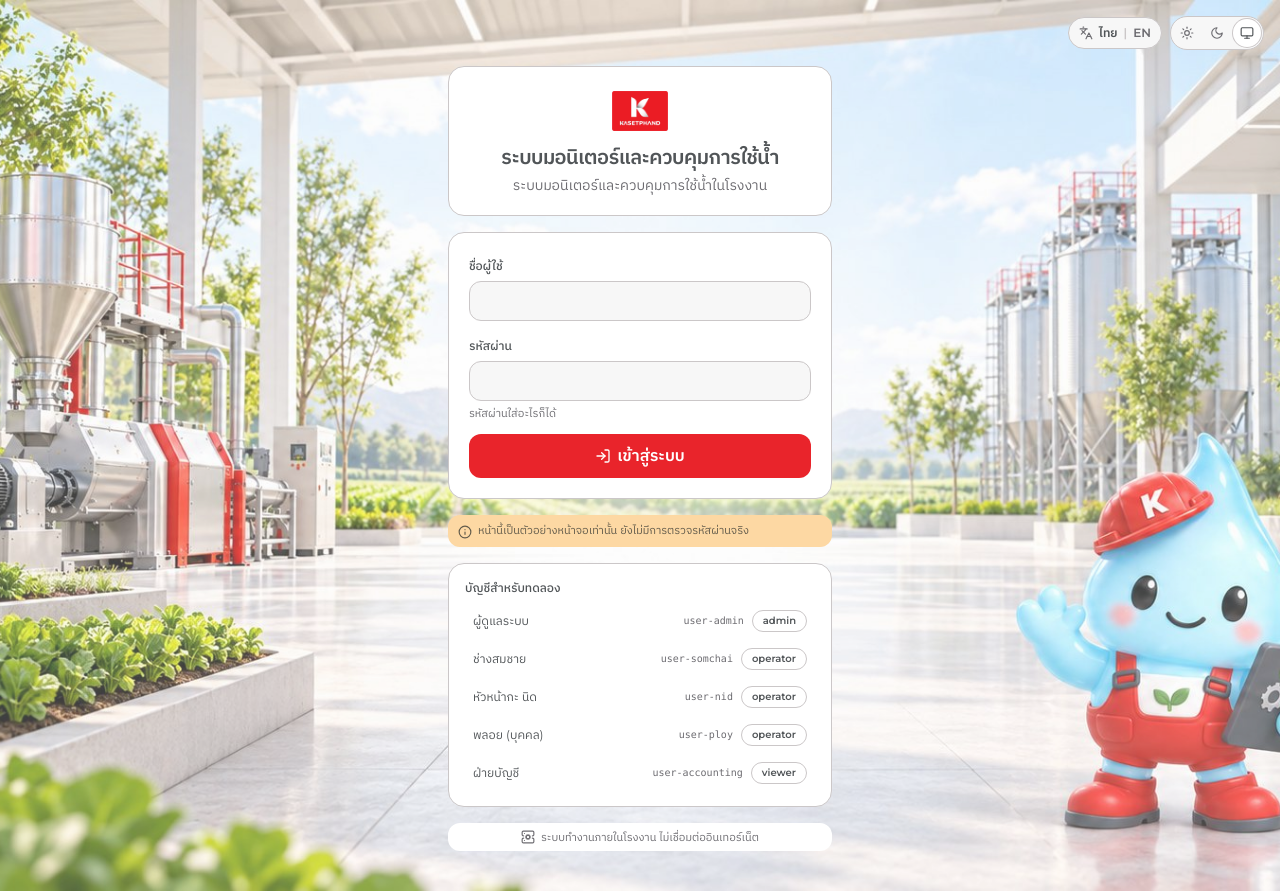
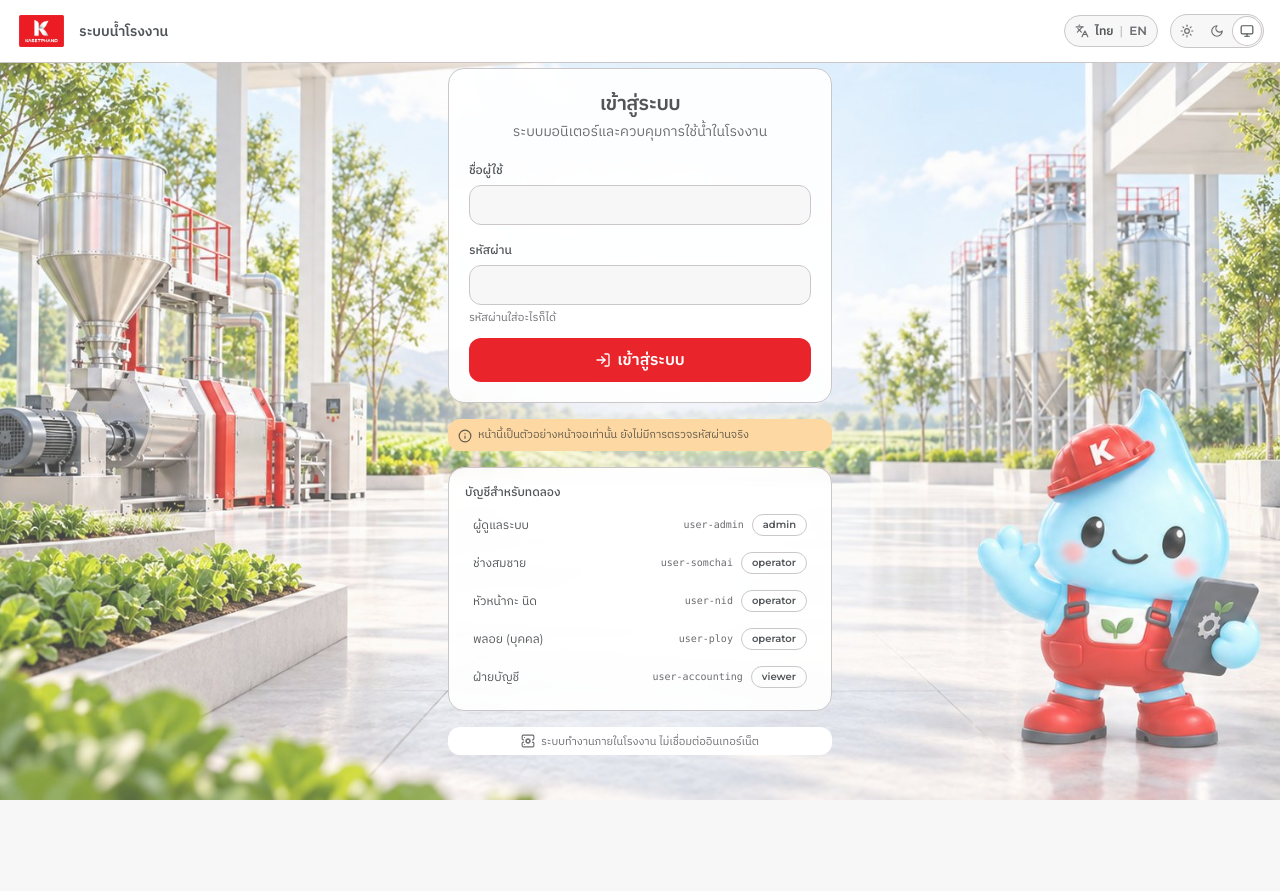
Before and after one commit to Mrbeer19/water-control-dashboard, a Next.js app: page /login in a window 1280 px wide. After the commit the page ends 800 px from the top, so only its background shows below. Built offline with nearby package versions, Linux system fonts and the light colour scheme.

Commit message:
Login layout: top bar with logo, centered glass card

```diff
--- a/app/login/page.tsx
+++ b/app/login/page.tsx
@@ -81,7 +81,13 @@ export default function LoginPage(): JSX.Element {
       */}
       <div className="absolute inset-0 bg-background/25 dark:bg-background/75" aria-hidden />
 
-      <header className="relative flex items-center justify-end gap-2 p-4">
+      {/*
+        แถบบน: โลโก้ซ้าย ตัวสลับภาษา/ธีมขวา — ไม่มีเมนูนำทาง เพราะหน้านี้ยังไม่ได้ล็อกอิน
+        ★ แถบนี้ใช้พื้นทึบ ไม่ใช่โปร่งแสง เพราะ BRANDING_SPEC ข้อ 5.2 ห้ามวางโลโก้บนพื้นภาพ
+      */}
+      <header className="relative flex items-center gap-3 border-b bg-card px-4 py-3">
+        <BrandLogo height={32} priority />
+        <span className="min-w-0 flex-1 truncate text-sm font-semibold">{t.app.shortTitle}</span>
         <LangToggle />
         <ThemeToggle />
       </header>
@@ -89,19 +95,18 @@ export default function LoginPage(): JSX.Element {
       <main className="relative flex flex-1 items-center justify-center px-4 pb-10">
         <div className="w-full max-w-sm space-y-4">
           {/*
-            โลโก้อยู่ในการ์ดที่มีพื้นทึบ ไม่ได้ลอยอยู่บนภาพ เพราะ BRANDING_SPEC ข้อ 5.2
-            ห้ามวางโลโก้บนพื้นลายหรือพื้นภาพ
+            การ์ดกลางจอแบบกึ่งโปร่งแสง + เบลอฉากหลัง
+            ★ ความทึบ 90% เป็นค่าต่ำสุดที่ยังปลอดภัย — คำนวณกรณีแย่ที่สุด (การ์ดทับพิกเซลขาวล้วน
+              ของภาพในโหมดมืด) ได้ข้อความหลัก 8.0 : 1 และข้อความรอง 5.2 : 1
+              ถ้าลดถึง 80% ข้อความรองจะเหลือ 3.8 : 1 ซึ่งตก
+            ★ opacity ตรงนี้ใช้กับ "ผิวการ์ด" ไม่ใช่สีสถานะ/สีชุดข้อมูล/สีข้อความ จึงไม่ขัดกฎในข้อ 3
           */}
-          <Card>
-            <CardContent className="flex flex-col items-center p-5 text-center">
-              <BrandLogo height={40} priority />
-              <h1 className="mt-2 text-xl font-semibold tracking-tight">{t.app.title}</h1>
-              <p className="mt-1 text-sm text-muted-foreground">{t.auth.subtitle}</p>
-            </CardContent>
-          </Card>
-
-          <Card>
+          <Card className="bg-card/90 backdrop-blur-sm">
             <CardContent className="p-5">
+              <div className="mb-4 text-center">
+                <h1 className="text-xl font-semibold tracking-tight">{t.auth.title}</h1>
+                <p className="mt-1 text-sm text-muted-foreground">{t.auth.subtitle}</p>
+              </div>
               {succeeded ? (
                 <LoginSuccess />
               ) : (
@@ -170,7 +175,7 @@ export default function LoginPage(): JSX.Element {
           )}
 
           {!succeeded && accounts.length > 0 && (
-            <Card>
+            <Card className="bg-card/90 backdrop-blur-sm">
               <CardContent className="p-4">
                 <p className="mb-2 text-xs font-medium">{t.auth.demoAccounts}</p>
                 <ul className="space-y-1">
```
Also changed, not shown: 1 other file (tests, documents, lock files or other folders).
